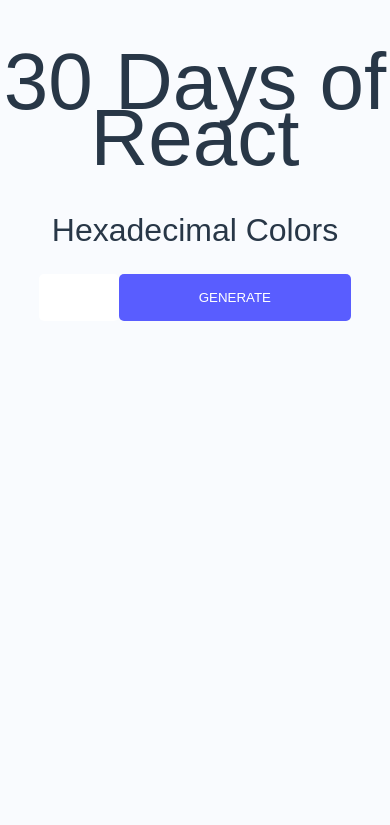
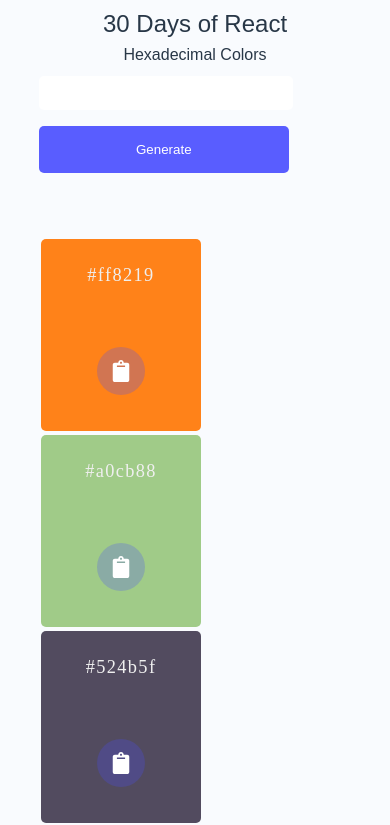
Before and after one commit to abiona01/React-exercises, a React (Create React App) app: page / in a window 390 px wide. Shown: the top 825 px of the page. Built offline with nearby package versions, Linux system fonts and the light colour scheme.

Commit message:
finished exercise

```diff
--- a/src/components/Heading.js
+++ b/src/components/Heading.js
@@ -1,18 +1,14 @@
-import React from 'react'
+import React from "react";
 
 function Heading() {
-    return (
-        <div>
-            <div className="title">
-                <h1>30 Days of React</h1>
-                <p>Hexadecimal Colors</p>
-            </div>
-            <div className="gene">
-                <input type="text" />
-                <button>GENERATE</button>
-            </div>
-        </div>
-    )
+	return (
+		<div>
+			<div className="title">
+				<h1 id="h1">30 Days of React</h1>
+				<p id="p">Hexadecimal Colors</p>
+			</div>
+		</div>
+	);
 }
 
-export default Heading
+export default Heading;
--- a/src/components/Hexacolor.js
+++ b/src/components/Hexacolor.js
@@ -1,59 +1,88 @@
-import React, { useState, useRef } from "react";
+import React, { useRef, useState } from "react";
+import { FaClipboard } from "react-icons/fa";
+const hexaColor = () => {
+	let str = "0123456789abcdef";
+	let color = "";
+	for (let i = 0; i < 6; i++) {
+		let index = Math.floor(Math.random() * str.length);
+		color += str[index];
+	}
+	return "#" + color;
+};
 
-function Hexacolor() {
-	const randomHexa = () => {
-		let randomNumbers = "0123456789abcdef";
-		let color = "";
-		for (let i = 0; i < 6; i++) {
-			let index = Math.floor(Math.random() * randomNumbers.length);
-			color += randomNumbers[index];
+const generateColors = (n) => {
+	const colors = [];
+	for (let i = 0; i < n; i++) {
+		colors.push(hexaColor());
+	}
+	return colors;
+};
+
+const Color = ({ color, style }) => {
+	const [copied, setCopied] = useState(false);
+	const ref = useRef(null);
+	const copyResult = () => {
+		const content = ref.current.textContent;
+		navigator.clipboard.writeText(content);
+		setCopied(true);
+		setTimeout(() => {
+			setCopied(false);
+		}, 3000);
+	};
+	const status = copied ? "copied" : "copy";
+	return (
+		<div style={style} className="color">
+			<small
+				ref={ref}
+				style={{ fontWeight: "500", fontSize: "32px !important" }}
+			>
+				{" "}
+				{color}
+			</small>
+			<div className={`clip-div ${status}`}>
+				<FaClipboard className="clip " onClick={copyResult} />
+			</div>
+		</div>
+	);
+};
+
+const Colors = ({ colors }) => {
+	const colorList = colors.map((color) => {
+		return (
+			<Color style={{ background: color }} color={color} className="color" />
+		);
+	});
+
+	return <div className="colors-wrapper">{colorList}</div>;
+};
+
+const ColorGeneratorApp = () => {
+	const initialColors = generateColors(27);
+	const [colors, setColors] = useState(initialColors);
+	const [value, setValue] = useState("");
+	const onChange = (e) => {
+		if (Number(e.target.value)) {
+			setValue(e.target.value);
 		}
-		return "#" + color;
 	};
-	const generateColors = () => {
-		const colors = [];
-		for (let i = 0; i < 30; i++) {
-			colors.push(randomHexa());
+	const onClick = () => {
+		const n = Number(value);
+		if (value === "" || undefined) {
+			setColors(generateColors(27));
+		} else {
+			setColors(generateColors(n));
 		}
-		return colors;
 	};
-	// const Color = ({ color, style }) => {
-	//   const [copied, setCopied] = useState(false)
-	//   const ref = useRef(null)
-	//   const copyResult = () => {
-	//     const content = ref.current.textContent
-	//     navigator.clipboard.writeText(content)
-	//     setCopied(true)
-	//     setTimeout(() => {
-	//       setCopied(false)
-	//     }, 3000)
-	//   }
-	//   const status = copied ? 'copied' : 'copy'
+	return (
+		<div className="color-app">
+			<div className="gene">
+				<input type="text" onChange={onChange} value={value} />
+				<button onClick={onClick}> Generate </button>
+			</div>
 
-	//   return (
-	//     <div style={style} className='single-color'>
-	//       <small
-	//         ref={ref}
-	//         style={{ fontWeight: '500', fontSize: '32px !important' }}
-	//       >
-	//         {' '}
-	//         {color}
-	//       </small>
-	//       <div className={`wrapper__copy ${status}`}>
-	//         <i
-	//           style={{
-	//             cursor: 'pointer',
-	//             fontSize: 28,
-	//             color: 'white',
-	//           }}
-	//           class='far fa-clipboard'
-	//           onClick={copyResult}
-	//         ></i>
-	//       </div>
-	//     </div>
-	//   )
-	// }
-	return <div></div>;
-}
+			<Colors colors={colors} />
+		</div>
+	);
+};
 
-export default Hexacolor;
+export default ColorGeneratorApp;
--- a/src/index.css
+++ b/src/index.css
@@ -37,12 +37,15 @@
 .gene {
 	width: 80%;
 	margin: 0 auto;
+	margin-bottom: 4rem;
 	display: flex;
+	flex-wrap: wrap;
 	justify-content: space-evenly;
 }
 input {
 	width: 60%;
-  color: #fff;
+	height: 3rem;
+	margin-bottom: 1rem;
 	border: 1px #eadef5;
 	outline: none;
 	border-radius: 5px;
@@ -51,10 +54,132 @@
 	background-color: rgb(252, 236, 252);
 	border: none;
 }
-button {
+.gene button {
 	background-color: #595dff;
 	color: #fff;
 	padding: 1rem 5rem;
 	border-radius: 5px;
 	border: none;
 }
+.colors-wrapper {
+	display: flex;
+	flex-wrap: wrap;
+	justify-content: space-between;
+	width: 80%;
+	margin: auto;
+	text-align: center;
+}
+.color {
+	width: 10rem;
+	height: 12rem;
+	display: flex;
+	flex-direction: column;
+	font-family: Montserrat;
+	letter-spacing: 0.0625em;
+	justify-content: space-around;
+	align-items: center;
+	margin: 2px;
+	border-radius: 5px;
+	font-size: 22px;
+	padding: 30;
+	font-weight: 100;
+	color: #efefef;
+}
+.clip-div::before {
+	position: absolute;
+	display: inline-block;
+	min-width: 60px;
+	height: 25px;
+	top: -20px;
+	left: 60px;
+	right: 0;
+	color: #fff;
+	display: block;
+	background: rgba(70, 67, 67, 0.55);
+	font-weight: 500;
+	line-height: 25px;
+	border-radius: 2px;
+	font-size: 1rem;
+}
+.clip-div {
+	display: flex;
+	justify-content: center;
+	align-items: center;
+	position: relative;
+	min-width: 3rem;
+	max-height: 3rem;
+	min-height: 3rem;
+	border-radius: 100%;
+	background: rgba(74, 77, 251, 0.25);
+	text-align: center;
+	color: #fff;
+	margin: 10px;
+}
+
+.copy:hover::before {
+	content: "Copy";
+	padding: 10px 15px;
+	border-radius: 3px;
+	font-weight: 500;
+}
+
+.copied::before {
+	content: "Copied";
+	padding: 10px 15px;
+	border-radius: 3px;
+	font-size: 1rem;
+	font-weight: 500;
+}
+
+@media screen and (max-width: 400px) {
+	.gene {
+		display: -webkit-box;
+		display: -moz-box;
+		display: -ms-flexbox;
+		display: -webkit-flex;
+		display: flex;
+		-webkit-box-orient: vertical;
+		-moz-box-orient: vertical;
+		-webkit-flex-direction: column;
+		-ms-flex-direction: column;
+		flex-direction: column;
+		text-align: center;
+	}
+	.gene button {
+		-webkit-box-ordinal-group: 2;
+		-moz-box-ordinal-group: 2;
+		-ms-flex-order: 2;
+		-webkit-order: 2;
+		order: 2;
+		width: 80%;
+	}
+	input {
+		-webkit-box-ordinal-group: 1;
+		-moz-box-ordinal-group: 1;
+		-ms-flex-order: 1;
+		-webkit-order: 1;
+		order: 1;
+		width: 80%;
+	}
+	#h1 {
+		font-size: 1.5rem !important;
+	}
+	#p {
+		font-size: 1rem !important;
+	}
+}
+
+@media screen and (max-width: 768px) {
+	.title {
+		width: 100%;
+	}
+	h1 {
+		font-size: 3rem;
+	}
+	.title p {
+		font-size: 2rem;
+	}
+	input {
+		height: 2rem;
+	}
+}
```
Also changed, not shown: 1 other file (tests, documents, lock files or other folders). Lines whose indentation alone changed are shown as unchanged.
